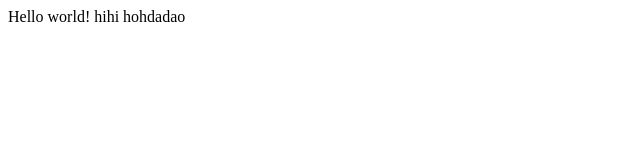
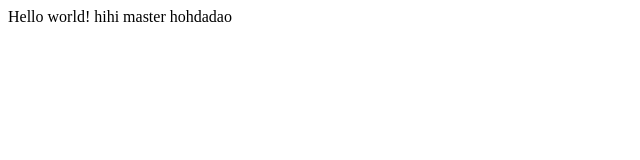
Before and after one commit to frontenddevteam/react-app-template, a React app: page / in a window 1280 px wide. Shown: the top 160 px of the page, without its empty margins (0-640 px from the left). Built offline with nearby package versions, Linux system fonts and the light colour scheme.

Commit message:
edit App

```diff
--- a/App.jsx
+++ b/App.jsx
@@ -4,7 +4,7 @@ class App extends React.Component {
    render() {
       return (
          <div>
-			Hello world! hihi hohdadao
+			Hello world! hihi  master hohdadao
          </div>
       );
    }
```
